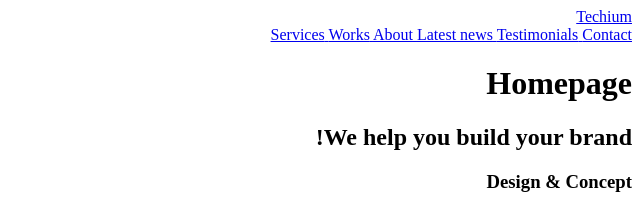
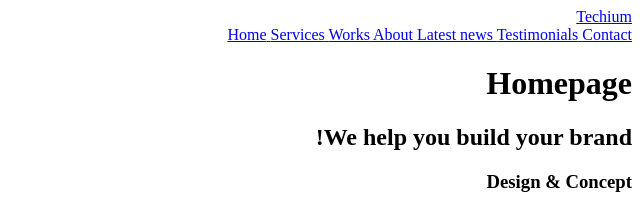
Before and after one commit to MurdoNicolai/holbertonschool-web_front_end, a plain HTML site: page html_advanced/20-index.html in a window 1280 px wide. Shown: the top 210 px of the page, 640-1280 px from the left. Drawn offline with Linux system fonts and the light colour scheme.

Commit message:
adding links

```diff
--- a/html_advanced/20-index.html
+++ b/html_advanced/20-index.html
@@ -23,6 +23,9 @@
 				</a>
 			</div>
 			<nav>
+				<a href="/">
+					<span>Home</span>
+				</a>
 				<a href="/Services">
 					<span>Services</span>
 				</a>
```
